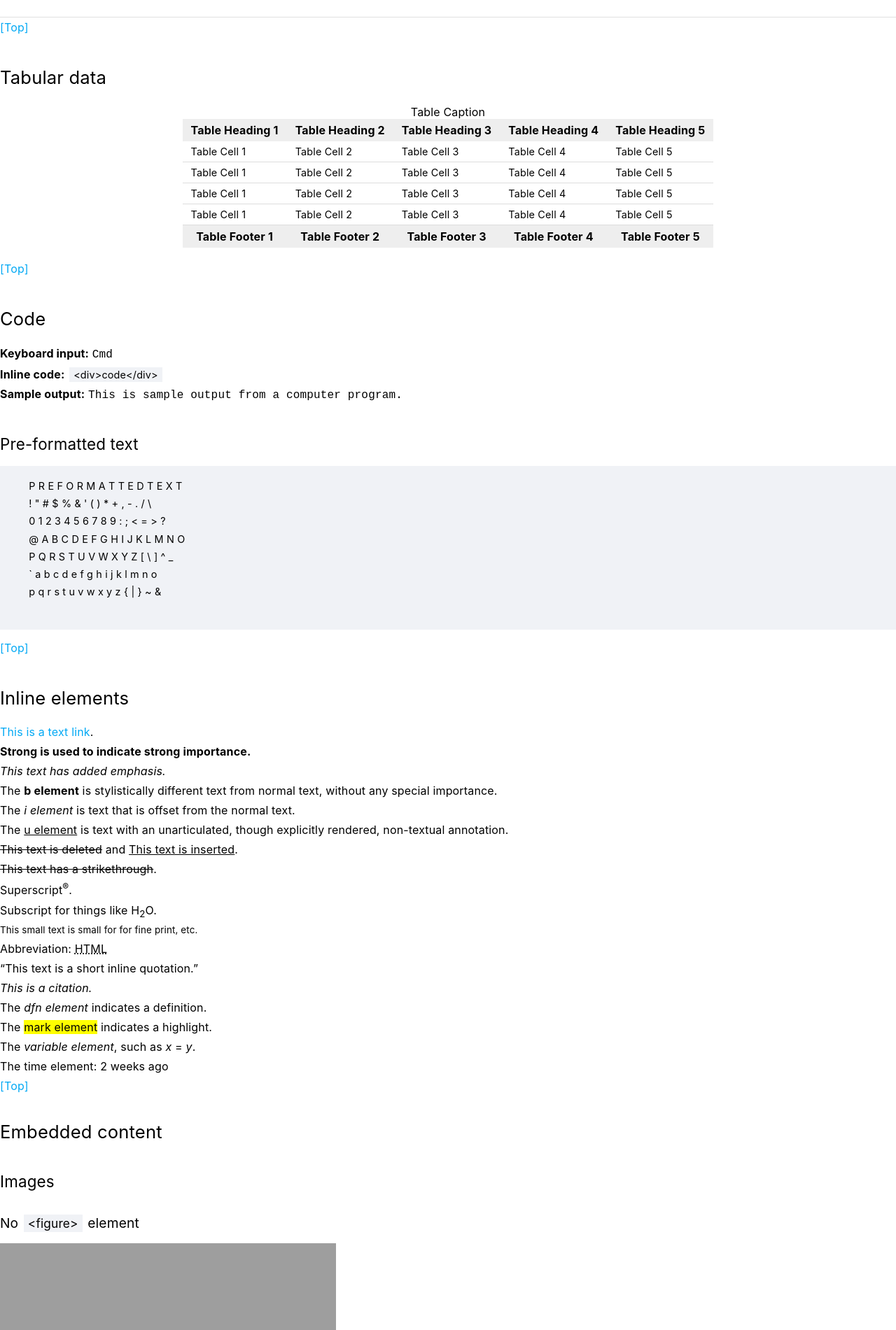
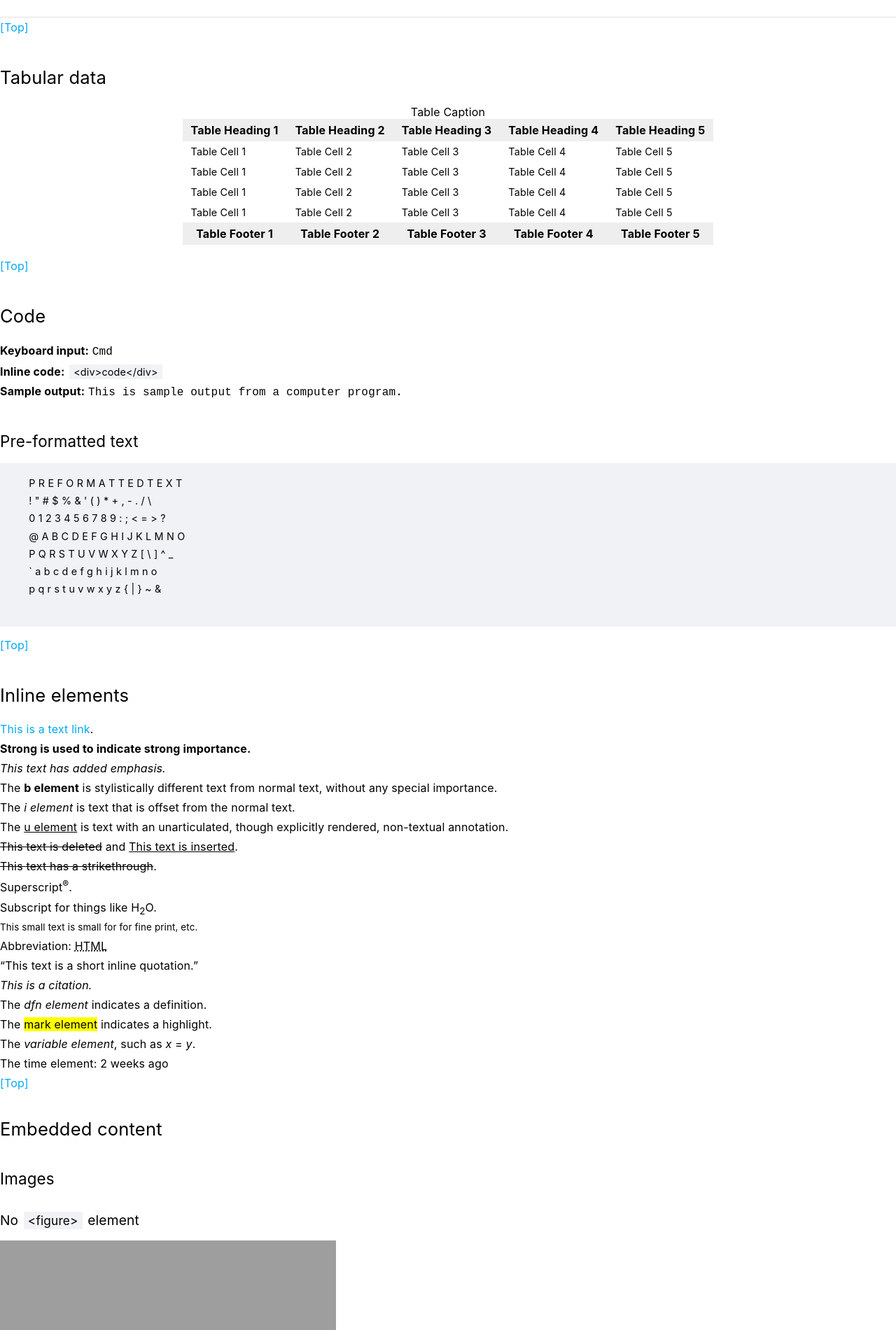
Before and after one commit to opnay/opnay.github.io, a Jekyll site: the page test.html, which Jekyll copies as it is, in a window 1280 px wide. Shown: the part 2540-4441 px from the top of the page at 70% size. Built offline with Jekyll 4.4.1, drawn with Linux system fonts in a browser that asks for light colours; nearby versions of some CDN libraries; grey boxes are pictures that could not be loaded.

Commit message:
css/default: Update table style
Signed-off-by: Kim In Seop <opnayn@gmail.com>

```diff
--- a/css/default.css
+++ b/css/default.css
@@ -30,7 +30,7 @@ fieldset {border:0;}
 
 table {margin:16px auto; border-spacing:0;}
 th, td {padding:6px 12px;}
-td {border-bottom:1px solid #DDD; font-size:0.9em;}
+td {font-size:0.9em;}
 th {background:#EEE;}
 
 blockquote {background:#f0f2f6; margin:12px 24px; padding:16px;}
```
